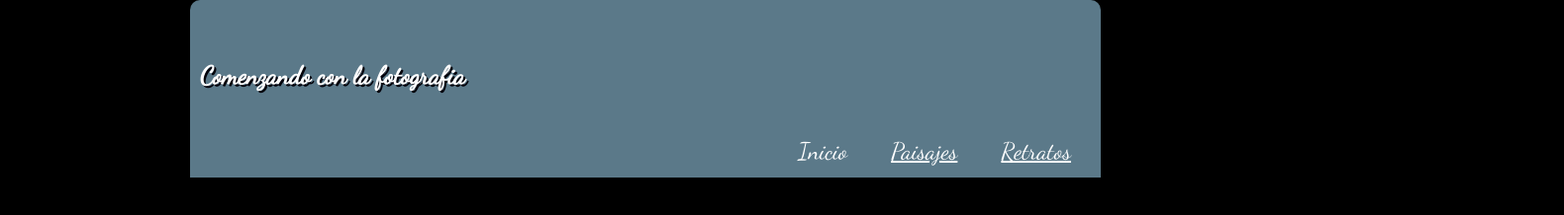
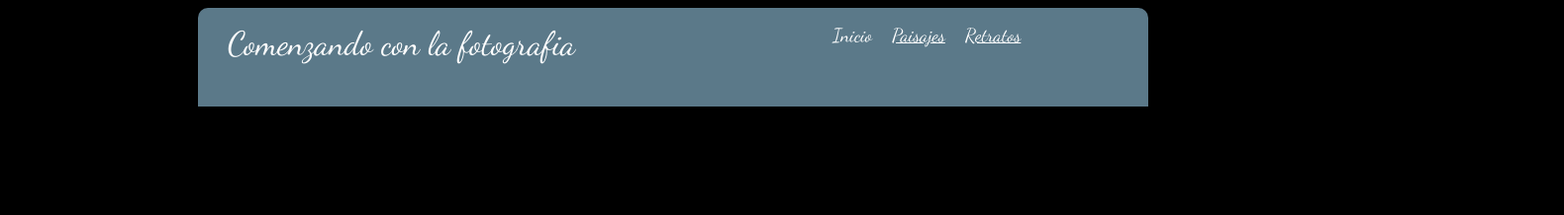
Before and after one commit to respinoza00/ProyectoFinal2, a plain HTML site: page index.html in a window 1280 px wide. Shown: the whole page at 99% size, 1580 px wide, since content can reach past the window. Drawn offline with Linux system fonts and the light colour scheme.

Commit message:
Barra Menu

```diff
--- a/css/estilos.css
+++ b/css/estilos.css
@@ -7,42 +7,63 @@ body{
   background-color: black;
 }
 header{
-  position: fixed;
+  padding: 0 30px;
+  margin: 0;
+  position: relative;
   top: 0;
+  right: 0;
+  left: 0;
+  display: inline-block;
   left: 15%;
   right: 15%;
-  padding: 40px 10px;
   height: 100px;
   width: 900px;
   background-color: #5b7989;
   border-top-left-radius: 10px;
   border-top-right-radius: 10px;
 }
-h1{
-  font-family: 'DancingScript';
-  color: white;
-  font-size: 1.6em;
-  text-shadow: 2px 2px #02010a;
+#menu-principal ul{
+    float: left;
+    list-style-type: none;
+    padding: 0;
+    position: relative;
+    left: 50%;
+}
+#menu-principal li{
+   float: left;
+   position: relative;
+   right: 50%;
 }
 #opciones{
+  padding: 10px;
   width: 100%;
   float: right;
   text-align: right;
   clear: right;
+  list-style-type: none;
 }
 #opciones li{
-  padding: 10px;
-  list-style-type: none;
   display: inline-block;
-  text-align: center;
+  text-align: right;
 }
 #opciones li a{
   padding: 10px;
-  padding-top: -25px;
   font-family: 'DancingScript';
   text-decoration: underline;
   color: white;
-  font-size: 1.5em;
+  font-size: 1.2em;
+}
+#opciones li a[href^='#']{
+  text-decoration: none;
+  float: left;
+  display: inline-block;
+  padding: 0 250px 0 0;
+  text-align: left;
+  position: relative;
+  overflow: visible;
+  left: 0;
+  top: 0;
+  font-size: 2.1em;
 }
 #opciones li a[href^='in']{
   text-decoration: none;
--- a/index.html
+++ b/index.html
@@ -10,8 +10,8 @@
   <body>
     <header>
       <nav id="menu-principal">
-        <h1>Comenzando con la fotografia</h1>
         <ul id="opciones">
+        <li><a href="#">Comenzando con la fotografia</a></li>
          <li><a href="index.html">Inicio</a></li>
          <li><a href="paisajes.html">Paisajes</a></li>
          <li><a href="retratos.html">Retratos</a></li>
```
